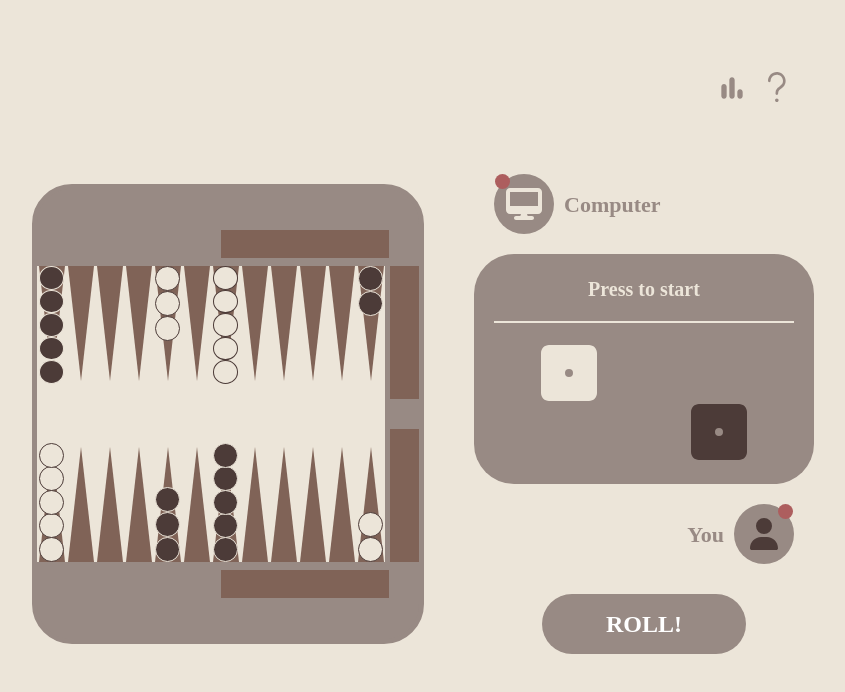
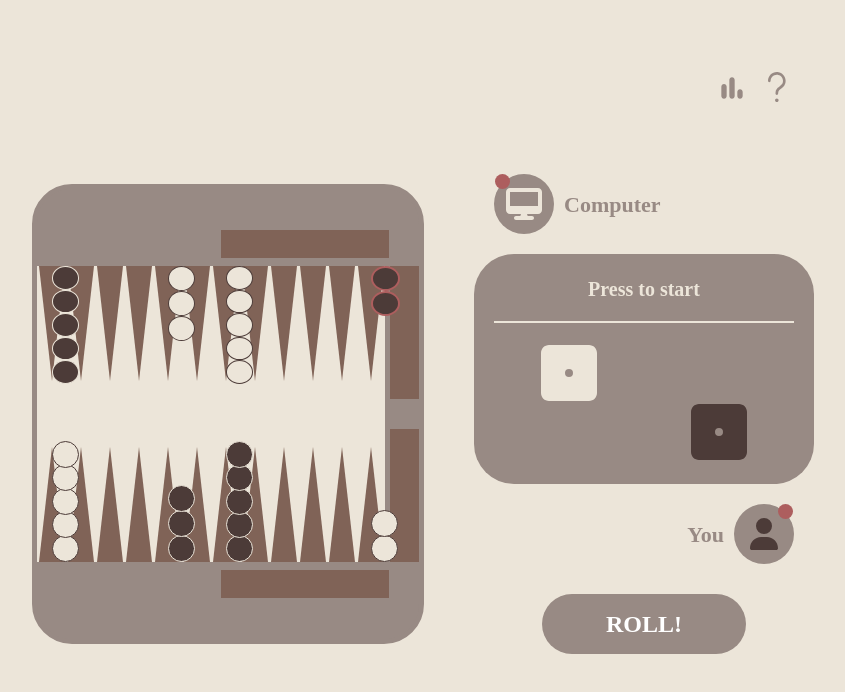
Before and after one commit to eujin-shin/Backgammon-JS, a Next.js app: page / in a window 1280 px wide. Shown: the top 692 px of the page, without its empty margins (239-1084 px from the left). Built offline with nearby package versions, Linux system fonts and the light colour scheme.

Commit message:
feat: handle global dice state

```diff
--- a/src/components/Board.tsx
+++ b/src/components/Board.tsx
@@ -1,8 +1,15 @@
 import { phaseState, playState } from "@/store/atoms";
 import { useRecoilState } from "recoil";
 import { styled } from "styled-components";
-import { DownSpace, FinishSpace, StartSpace, UpSpace } from "./Spaces";
+import {
+  DownSpace,
+  FinishSpace,
+  SpaceProps,
+  StartSpace,
+  UpSpace,
+} from "./Spaces";
 import { B_BEIGE, B_LIGHT } from "@/styles/GlobalColor";
+import { useState } from "react";
 
 const Container = styled.div`
   box-sizing: content-box;
@@ -41,6 +48,32 @@ const QuarterDiv = styled.div`
 export default function Board() {
   const [phase, setPhase] = useRecoilState(phaseState);
   const [play, setPlay] = useRecoilState(playState);
+  const [current, setCurrent] = useState<SpaceProps[]>([
+    { count: 2, owner: "user", pressable: true },
+    { count: 0 },
+    { count: 0 },
+    { count: 0 },
+    { count: 0 },
+    { count: 5, owner: "com" },
+    { count: 0 },
+    { count: 3, owner: "com" },
+    { count: 0 },
+    { count: 0 },
+    { count: 0 },
+    { count: 5, owner: "user" },
+    { count: 5, owner: "com" },
+    { count: 0 },
+    { count: 0 },
+    { count: 0 },
+    { count: 3, owner: "user" },
+    { count: 0 },
+    { count: 5, owner: "user" },
+    { count: 0 },
+    { count: 0 },
+    { count: 0 },
+    { count: 0 },
+    { count: 2, owner: "com" },
+  ]);
 
   const handlePlay = () => {
     if (play.current !== "rolled") return;
@@ -53,39 +86,39 @@ export default function Board() {
       <FinishSpace owner="com" count={0} />
       <HalfDiv style={{ borderTopWidth: "5px" }}>
         <QuarterDiv id="second">
-          <UpSpace count={5} owner="user" />
-          <UpSpace count={0} />
-          <UpSpace count={0} />
-          <UpSpace count={0} />
-          <UpSpace count={3} owner="com" />
-          <UpSpace count={0} />
+          <UpSpace {...current[11]} />
+          <UpSpace {...current[10]} />
+          <UpSpace {...current[9]} />
+          <UpSpace {...current[8]} />
+          <UpSpace {...current[7]} />
+          <UpSpace {...current[6]} />
         </QuarterDiv>
         <QuarterDiv id="first">
-          <UpSpace count={5} owner="com" />
-          <UpSpace count={0} />
-          <UpSpace count={0} />
-          <UpSpace count={0} />
-          <UpSpace count={0} />
-          <UpSpace count={2} owner="user" />
+          <UpSpace {...current[5]} />
+          <UpSpace {...current[4]} />
+          <UpSpace {...current[3]} />
+          <UpSpace {...current[2]} />
+          <UpSpace {...current[1]} />
+          <UpSpace {...current[0]} />
           <StartSpace owner="com" count={0} />
         </QuarterDiv>
       </HalfDiv>
       <HalfDiv style={{ borderBottomWidth: "5px" }}>
         <QuarterDiv>
-          <DownSpace count={5} owner="com" />
-          <DownSpace count={0} />
-          <DownSpace count={0} />
-          <DownSpace count={0} />
-          <DownSpace count={3} owner="user" />
-          <DownSpace count={0} />
+          <DownSpace {...current[12]} />
+          <DownSpace {...current[13]} />
+          <DownSpace {...current[14]} />
+          <DownSpace {...current[15]} />
+          <DownSpace {...current[16]} />
+          <DownSpace {...current[17]} />
         </QuarterDiv>
         <QuarterDiv>
-          <DownSpace count={5} owner="user" />
-          <DownSpace count={0} />
-          <DownSpace count={0} />
-          <DownSpace count={0} />
-          <DownSpace count={0} />
-          <DownSpace count={2} owner="com" />
+          <DownSpace {...current[18]} />
+          <DownSpace {...current[19]} />
+          <DownSpace {...current[20]} />
+          <DownSpace {...current[21]} />
+          <DownSpace {...current[22]} />
+          <DownSpace {...current[23]} />
           <StartSpace owner="user" count={0} />
         </QuarterDiv>
       </HalfDiv>
--- a/src/components/Dice.tsx
+++ b/src/components/Dice.tsx
@@ -120,25 +120,45 @@ export default function Dice({
         <FontAwesomeIcon
           icon={diceArr[diceA.value]}
           size="4x"
-          style={{ alignSelf: "flex-start", color: diceA.color }}
+          style={{
+            alignSelf: "flex-start",
+            color: diceA.color,
+            opacity:
+              play.current === "rolled" && play.dices[0] === -1 ? 0.4 : 1,
+          }}
         />
         {double && (
           <FontAwesomeIcon
             icon={diceArr[diceA.value]}
             size="4x"
-            style={{ alignSelf: "flex-start", color: diceA.color }}
+            style={{
+              alignSelf: "flex-start",
+              color: diceA.color,
+              opacity:
+                play.current === "rolled" && play.dices[2] === -1 ? 0.4 : 1,
+            }}
           />
         )}
         <FontAwesomeIcon
           icon={diceArr[diceB.value]}
           size="4x"
-          style={{ alignSelf: "flex-end", color: diceB.color }}
+          style={{
+            alignSelf: "flex-end",
+            color: diceB.color,
+            opacity:
+              play.current === "rolled" && play.dices[1] === -1 ? 0.4 : 1,
+          }}
         />
         {double && (
           <FontAwesomeIcon
             icon={diceArr[diceB.value]}
             size="4x"
-            style={{ alignSelf: "flex-end", color: diceB.color }}
+            style={{
+              alignSelf: "flex-end",
+              color: diceB.color,
+              opacity:
+                play.current === "rolled" && play.dices[3] === -1 ? 0.4 : 1,
+            }}
           />
         )}
       </RollDiv>
--- a/src/components/Marker.tsx
+++ b/src/components/Marker.tsx
@@ -5,14 +5,16 @@ import { ownerType } from "./Spaces";
 const MarkerDiv = styled.div`
   position: relative;
   flex-shrink: 1;
-  width: 25px;
+  display: flex;
+  align-self: center;
+  width: fit-content;
   height: 25px;
   z-index: 1;
 `;
 
 const MarkerBack = styled.div`
   position: absolute;
-  right: 0;
+  box-sizing: content-box;
   bottom: 0;
   border-radius: 100%;
   width: 25px;
--- a/src/components/Spaces.tsx
+++ b/src/components/Spaces.tsx
@@ -1,11 +1,12 @@
-import { B_BEIGE, B_BROWN, B_LIGHT } from "@/styles/GlobalColor";
+import { B_BEIGE, B_BROWN, B_DARK, B_LIGHT, B_RED } from "@/styles/GlobalColor";
 import styled from "styled-components";
 import Marker from "./Marker";
 
 export type ownerType = "com" | "user" | undefined;
 
-interface SpaceProps {
+export interface SpaceProps {
   owner?: ownerType;
+  pressable?: boolean;
   count: number;
 }
 
@@ -66,47 +67,82 @@ const DownBack = styled(UpBack)`
   border-bottom: 115px solid ${B_BROWN};
 `;
 
-export function FinishSpace({ owner, count }: SpaceProps) {
+export function FinishSpace({ owner, count, pressable }: SpaceProps) {
   return (
     <FinishDiv owner={owner}>
       {[...Array(count)].map((v, index) => (
-        <Marker owner={owner} key={index} />
+        <Marker
+          owner={owner}
+          key={index}
+          style={{
+            borderColor: pressable ? B_RED : owner === "com" ? B_DARK : B_LIGHT,
+            borderWidth: pressable ? 2 : 1,
+          }}
+        />
       ))}
     </FinishDiv>
   );
 }
 
-export function StartSpace({ owner, count }: SpaceProps) {
+export function StartSpace({ owner, count, pressable }: SpaceProps) {
   return (
     <StartDiv owner={owner}>
       {[...Array(count)].map((v, index) => (
         <Marker
           owner={owner}
           key={index}
-          style={owner === "com" ? { top: 0 } : { bottom: 0 }}
+          style={
+            owner === "com"
+              ? {
+                  top: 0,
+                  borderColor: pressable ? B_RED : B_DARK,
+                  borderWidth: pressable ? 2 : 1,
+                }
+              : {
+                  bottom: 0,
+                  borderColor: pressable ? B_RED : B_LIGHT,
+                  borderWidth: pressable ? 2 : 1,
+                }
+          }
         />
       ))}
     </StartDiv>
   );
 }
 
-export function UpSpace({ owner, count }: SpaceProps) {
+export function UpSpace({ owner, count, pressable }: SpaceProps) {
   return (
     <UpDiv>
       <UpBack />
       {[...Array(count)].map((v, index) => (
-        <Marker owner={owner} key={index} style={{ top: 0 }} />
+        <Marker
+          owner={owner}
+          key={index}
+          style={{
+            top: 0,
+            borderColor: pressable ? B_RED : owner === "com" ? B_DARK : B_LIGHT,
+            borderWidth: pressable ? 2 : 1,
+          }}
+        />
       ))}
     </UpDiv>
   );
 }
 
-export function DownSpace({ owner, count }: SpaceProps) {
+export function DownSpace({ owner, count, pressable }: SpaceProps) {
   return (
     <DownDiv>
       <DownBack />
       {[...Array(count)].map((v, index) => (
-        <Marker owner={owner} key={index} style={{ bottom: 0 }} />
+        <Marker
+          owner={owner}
+          key={index}
+          style={{
+            bottom: 0,
+            borderColor: pressable ? B_RED : owner === "com" ? B_DARK : B_LIGHT,
+            borderWidth: pressable ? 2 : 1,
+          }}
+        />
       ))}
     </DownDiv>
   );
--- a/src/styles/GlobalColor.ts
+++ b/src/styles/GlobalColor.ts
@@ -2,3 +2,4 @@ export const B_LIGHT = "#ece5d9";
 export const B_BEIGE = "#988a84";
 export const B_BROWN = "#806357";
 export const B_DARK = "#4C3B38";
+export const B_RED = "#ad5e5e";
```
